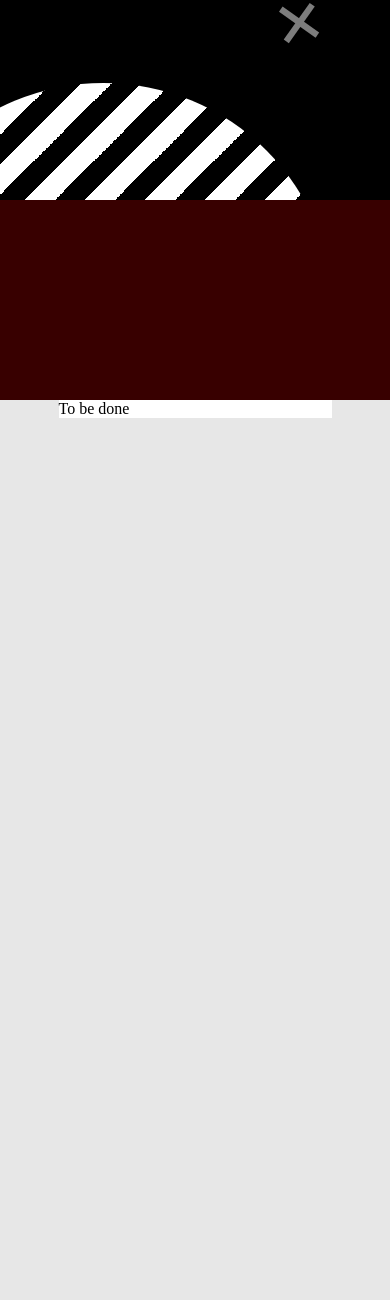
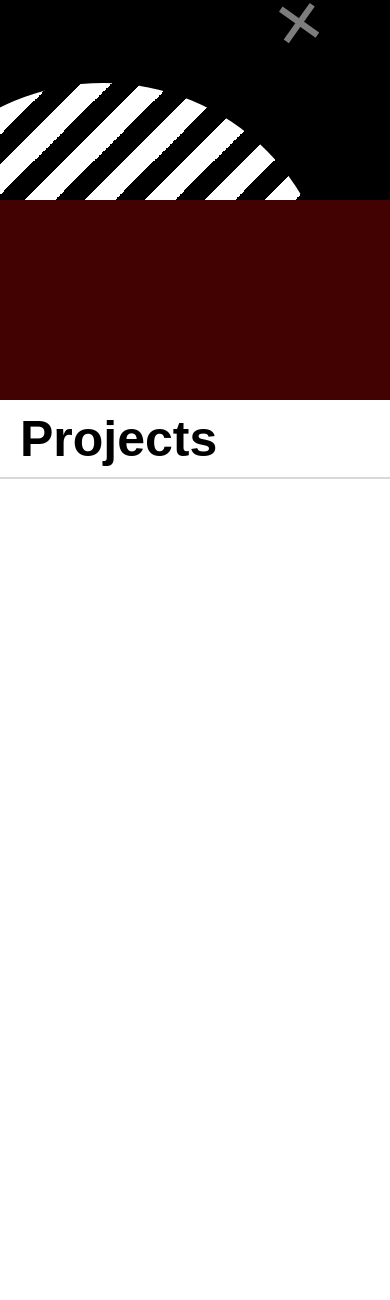
Before and after one commit to maxozolin/personal-website-php, a PHP site: page / in a window 390 px wide. Shown: the part 545-1845 px from the top of the page. Run offline with PHP 8.4, Linux system fonts and the light colour scheme; some web fonts are replaced.

Commit message:
feat: main text design changes, basic jquery test for future features

```diff
--- a/CSS/style.css
+++ b/CSS/style.css
@@ -52,6 +52,7 @@ header .navbar h2 {
 }
 
 header .navbar li {
+  margin: 0;
   font-family: 'Oswald', sans-serif;
   font-size: 30px;
   margin: 0 2px;
@@ -81,7 +82,11 @@ section.hero .wrapper {
 }
 
 section.hero .text {
+  background-color: rgba(0, 0, 0, 0.575);
+  -webkit-backdrop-filter: blur(2px);
+          backdrop-filter: blur(2px);
   position: relative;
+  -webkit-text-stroke-color: black;
   z-index: 10;
   -webkit-transform: translate(0, -50%);
           transform: translate(0, -50%);
@@ -90,24 +95,16 @@ section.hero .text {
   top: 50%;
   width: 100%;
   color: white;
-  /* I make websites */
   font-family: "Oswald", sans-serif;
-  font-size: 140px;
-  text-shadow: 10px 10px 0 black;
-}
-
-@media (max-width: 930px) {
-  section.hero .text {
-    font-size: 14vw;
-    text-shadow: 1vw 1vw 0 black;
-  }
+  font-size: clamp(30px, 14vw, 140px);
+  padding: 0 0 10px 0;
 }
 
 div.separator {
   position: relative;
   width: 100%;
+  background: #420202;
   height: 200px;
-  background: #380000;
   z-index: 100;
 }
 
@@ -252,9 +249,32 @@ section.projectsSection {
 }
 
 section.projectsSection .content {
+  max-width: 4000px;
+  height: 100%;
   width: 70%;
   margin: auto;
   background: white;
+}
+
+@media (max-width: 1084px) {
+  section.projectsSection .content {
+    width: 100%;
+  }
+}
+
+section.projectsSection .content h2 {
+  font-family: "Computer Modern", sans-serif;
+  border-bottom: 2px solid #d8d8d8;
+  font-size: 50px;
+  padding: 10px 0 9px 20px;
+  width: 90%;
+  margin: auto;
+}
+
+@media (max-width: 1084px) {
+  section.projectsSection .content h2 {
+    width: 100%;
+  }
 }
 
 html * {
--- a/JS/animations.js
+++ b/JS/animations.js
@@ -1,6 +1,6 @@
     const mainwrapper = document.querySelector(".mainwrapper")
-    const firstsectionwrapper = document.querySelector(".firstsection .wrapper")
-    const firstsectiontext = firstsectionwrapper.querySelector(".text")
+    const firstsectionwrapper = document.querySelector(".hero .wrapper")
+    const firstsectiontext = document.querySelector(".hero .text")
     const navbar = document.querySelector("header")
     const image = document.querySelector(".background img")
     const svgs = document.querySelectorAll(".background svg")
@@ -32,7 +32,7 @@
         )
         .fromTo(
             firstsectiontext,
-            .1,
+            .4,
             { opacity: "0" },
             { opacity: "1" },
             "-=1"
--- /dev/null
+++ b/JS/jQueryTest.js
@@ -0,0 +1,3 @@
+$(document).ready( function(){
+    console.log('ready')
+})
--- a/SCSS/_hero.scss
+++ b/SCSS/_hero.scss
@@ -8,22 +8,21 @@ section.hero {
         z-index: -2;
     }
     .text {
+        $border-width: 5px;
+        background-color: rgba(0, 0, 0, 0.575);
+        backdrop-filter: blur(2px);
         position: relative;
+        -webkit-text-stroke-color: black;
         z-index: 10;
         transform: translate(0, -50%);
         position: absolute;
         text-align: center;
         top: 50%;
         width: 100%;
-        color: white;
-        // color: white;
-        /* I make websites */
+        color: rgb(255, 255, 255);
         font-family: "Oswald", sans-serif;
-        font-size: 140px;
-        text-shadow: 10px 10px 0 black;
-        @media (max-width: 930px) {
-            font-size: 14vw;
-            text-shadow: 1vw 1vw 0 black;
-        }
+        font-size: clamp(30px ,14vw, 140px);
+        padding: 0 0 10px 0;
+
     }
 }
--- a/SCSS/_navbar.scss
+++ b/SCSS/_navbar.scss
@@ -11,6 +11,7 @@ header {
         padding: 0 40px;
         align-items: center;
 
+
         // background: #5e1414;
         background: black;
         h2{
@@ -18,6 +19,7 @@ header {
             font-size: 40px;
         }
         li {
+            margin: 0;
             // border:2px solid red;
             font-family: 'Oswald', sans-serif;
             font-size: 30px;
--- a/SCSS/_projectsSection.scss
+++ b/SCSS/_projectsSection.scss
@@ -3,8 +3,27 @@ section.projectsSection {
     height: 200vh;
     background: rgb(231, 231, 231);
     .content{
+        max-width: 4000px;
+        height: 100%;
         width: 70%;
         margin: auto;
         background: white;
+        @media(max-width: 1084px){
+            width: 100%;
+        }
+
+        h2{
+            font-family: "Computer Modern", sans-serif;
+
+            border-bottom: 2px solid rgb(216, 216, 216);
+            font-size: 50px;
+            padding: 10px 0 9px 20px;
+            width: 90%;
+            margin: auto;
+            @media(max-width: 1084px){
+                width: 100%;
+            }
+
+        }
     }
 }
--- a/SCSS/_separator.scss
+++ b/SCSS/_separator.scss
@@ -1,7 +1,8 @@
 div.separator{
     position: relative;
     width: 100%;
+    // background: #380000;
+    background: rgb(66, 2, 2);
     height: 200px;
-    background: #380000;
     z-index: 100;
 }
--- /dev/null
+++ b/components/bootstrap/sctipts.ini.php
@@ -0,0 +1,3 @@
+<script src="https://code.jquery.com/jquery-3.2.1.slim.min.js" integrity="sha384-KJ3o2DKtIkvYIK3UENzmM7KCkRr/rE9/Qpg6aAZGJwFDMVNA/GpGFF93hXpG5KkN" crossorigin="anonymous"></script>
+<script src="https://cdnjs.cloudflare.com/ajax/libs/popper.js/1.12.9/umd/popper.min.js" integrity="sha384-ApNbgh9B+Y1QKtv3Rn7W3mgPxhU9K/ScQsAP7hUibX39j7fakFPskvXusvfa0b4Q" crossorigin="anonymous"></script>
+<script src="https://maxcdn.bootstrapcdn.com/bootstrap/4.0.0/js/bootstrap.min.js" integrity="sha384-JZR6Spejh4U02d8jOt6vLEHfe/JQGiRRSQQxSfFWpi1MquVdAyjUar5+76PVCmYl" crossorigin="anonymous"></script>
--- /dev/null
+++ b/components/bootstrap/styles.ini.php
@@ -0,0 +1 @@
+<link rel="stylesheet" href="https://maxcdn.bootstrapcdn.com/bootstrap/4.0.0/css/bootstrap.min.css" integrity="sha384-Gn5384xqQ1aoWXA+058RXPxPg6fy4IWvTNh0E263XmFcJlSAwiGgFAW/dAiS6JXm" crossorigin="anonymous">
--- a/components/projectsSection.ini.php
+++ b/components/projectsSection.ini.php
@@ -1,5 +1,5 @@
 <section class="projectsSection">
     <div class=content>
-        To be done
+        <h2>Projects</h2>
     </div>
 </section>
--- a/index.php
+++ b/index.php
@@ -7,6 +7,8 @@
     <title>Maxim Ozolin</title>
     <link rel="stylesheet" href="./CSS/style.css">
 
+    <?php
+    ?>
 </head>
 
 <body>
@@ -24,7 +26,11 @@
 </body>
 <footer>
     <script src="https://cdnjs.cloudflare.com/ajax/libs/gsap/latest/TweenMax.min.js" integrity="sha512-8Wy4KH0O+AuzjMm1w5QfZ5j5/y8Q/kcUktK9mPUVaUoBvh3QPUZB822W/vy7ULqri3yR8daH3F58+Y8Z08qzeg==" crossorigin="anonymous"></script>
+    <script src="https://ajax.googleapis.com/ajax/libs/jquery/3.5.1/jquery.min.js"></script>
     <script src="./JS/animations.js"></script>
+    <script src="./JS/jQueryTest.js"></script>
+    <?php
+    ?>
 </footer>
 
 </html>
```
Also changed, not shown: SCSS/_fonts.scss (+5 -5 lines).
